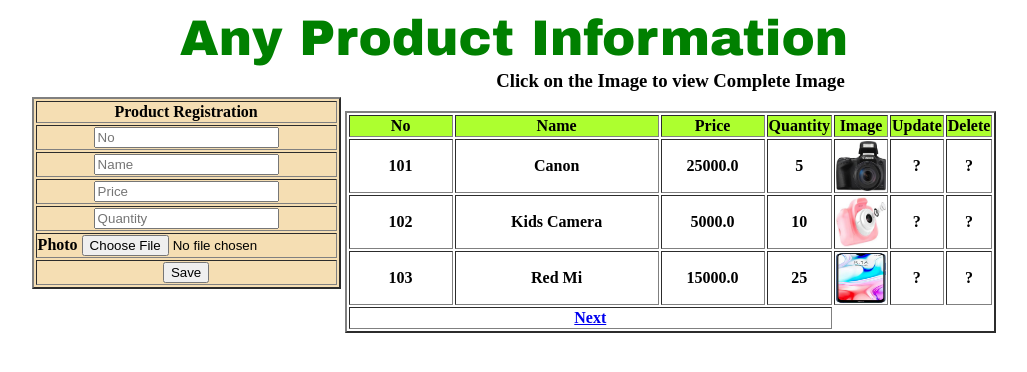
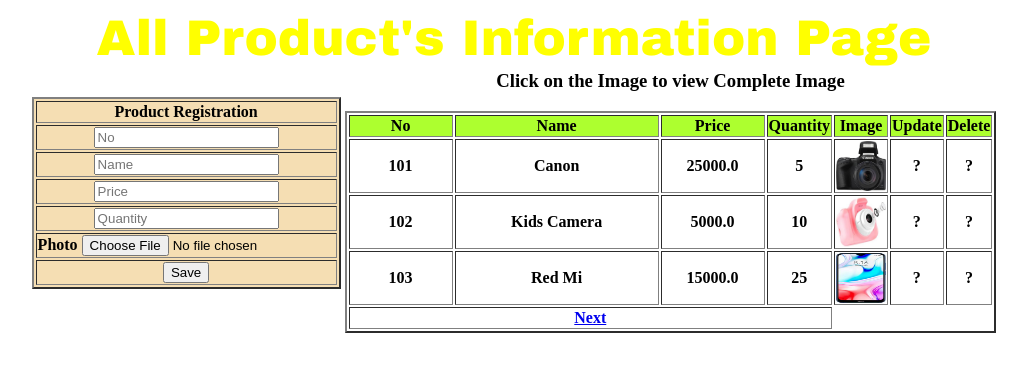
Before and after one commit to naveenzoom6/Product, a Django app: page / in a window 1280 px wide. Shown: the top 372 px of the page, without its empty margins (126-1153 px from the left). Run offline with Django 3.2, Linux system fonts and the light colour scheme; data comes from the database, SQL or seed files in the repository; lists and menus that the app fills with data are empty.

Commit message:
c-two
2nd commit

```diff
--- a/Prject24/templates/index.html
+++ b/Prject24/templates/index.html
@@ -3,8 +3,8 @@
     <body>
         <table align="center" border="0">
             <tr>
-                <th colspan="2" style="text-align: center;font-family: 'Arial Black';font-size: 50px;color: green">
-                    Any Product Information
+                <th colspan="2" style="text-align: center;font-family: 'Arial Black';font-size: 50px;color: yellow">
+                    All Product's Information Page
                 </th>
             </tr>
 
```
